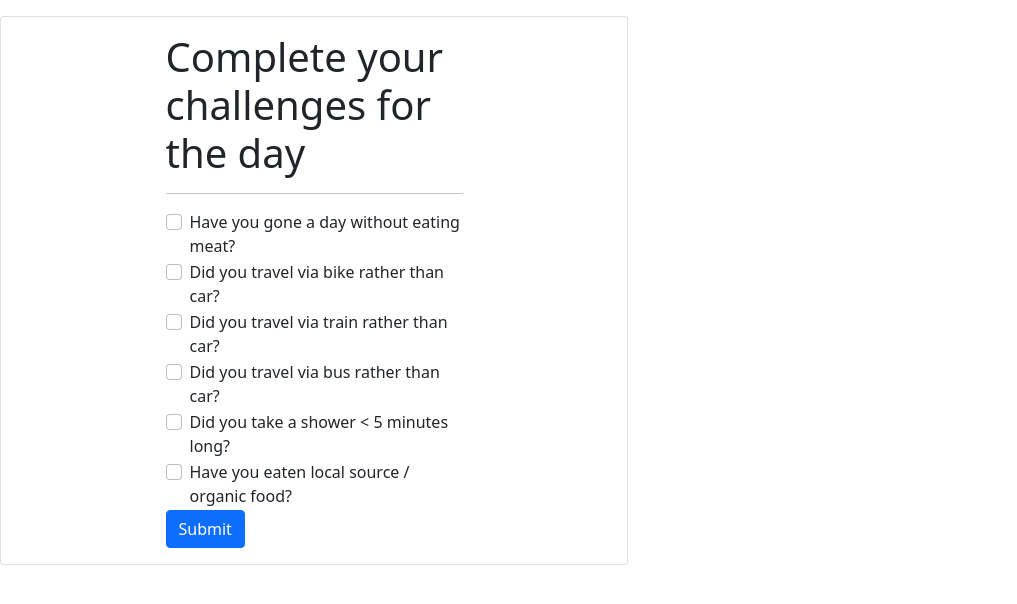
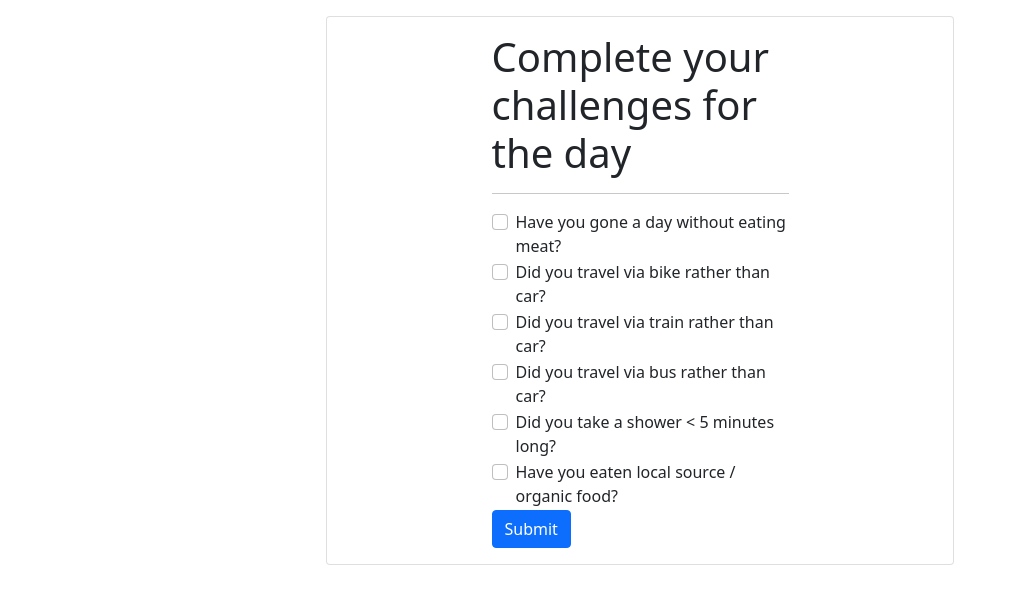
Before and after one commit to bmaguire5300/hci-project, a Django app: page /dashboard/ in a window 1280 px wide. Shown: the part 54-658 px from the top of the page, without its empty margins (0-1017 px from the left). Run offline with Django 3.2, Linux system fonts and the light colour scheme.

Commit message:
Centered dashboard

```diff
--- a/tracker/templates/challenge.html
+++ b/tracker/templates/challenge.html
@@ -92,8 +92,9 @@
           </form>
 
         </div>
-        {% endblock %}
+
       </div>
     </div>
   </div>
 </div>
+{% endblock %}
--- a/tracker/templates/dashboard.html
+++ b/tracker/templates/dashboard.html
@@ -1,7 +1,7 @@
 {% extends 'base.html' %} {% block body_block %}
 <div>
   <div class="row">
-    <div class="col-sm-6">
+    <div class="col-sm-6 mx-auto">
       <div class="card">
         <div class="card-body">
           <form action="/submitchallenge/" method="POST">
@@ -92,8 +92,8 @@
             </button>
           </form>
         </div>
-        {% endblock %}
       </div>
     </div>
   </div>
 </div>
+{% endblock %}
```
